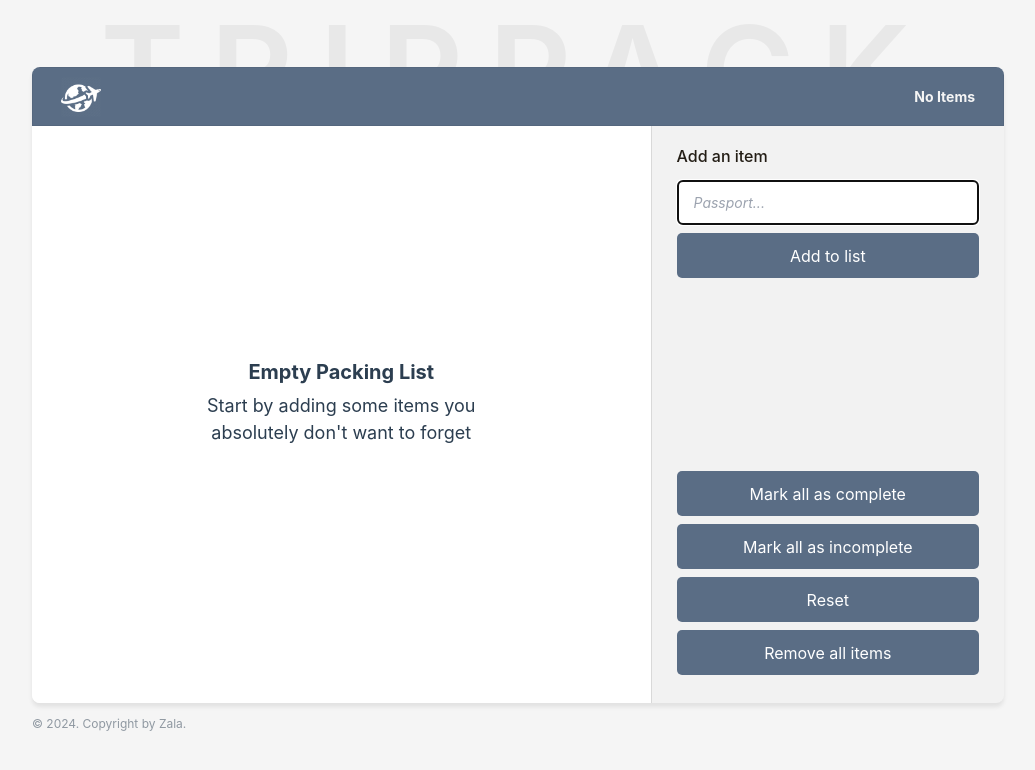
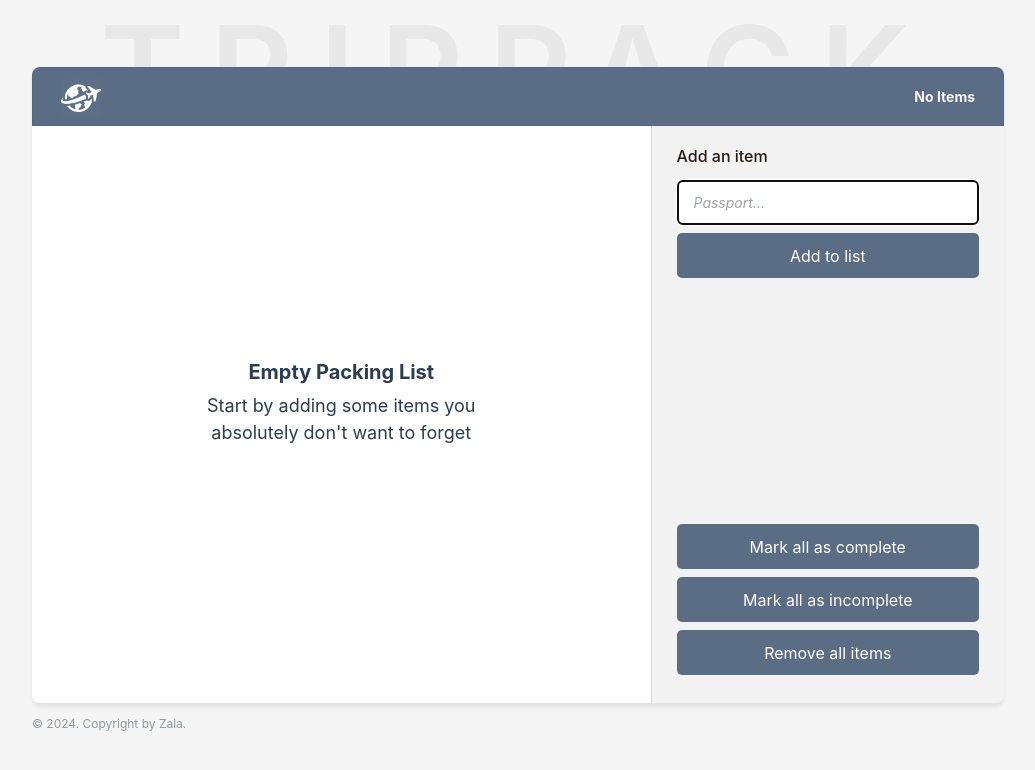
Before and after one commit to zala-dev/trip-pack, a React (Vite) app: page / in a window 1280 px wide. Shown: the top 770 px of the page, without its empty margins (122-1157 px from the left). Built offline with nearby package versions, Linux system fonts and the light colour scheme.

Commit message:
replace context api with Zustand state management lib

```diff
--- a/package.json
+++ b/package.json
@@ -12,7 +12,8 @@
   "dependencies": {
     "react": "^18.3.1",
     "react-dom": "^18.3.1",
-    "react-select": "^5.7.5"
+    "react-select": "^5.7.5",
+    "zustand": "^4.5.4"
   },
   "devDependencies": {
     "@types/react": "^18.3.3",
--- a/src/components/AddItemForm.jsx
+++ b/src/components/AddItemForm.jsx
@@ -1,31 +1,31 @@
 import { useRef, useState } from "react";
 import Button from "./Button";
 
-import { useItemsContext } from "../lib/custom-hooks";
+import { useItemsStore } from "../store/items-store";
 
 export default function AddItemForm() {
-  const { addItem: onAddItem } = useItemsContext();
+  const addItem = useItemsStore((state) => state.addItem);
 
   const inputRef = useRef(null);
 
-  const [itemText, setItemText] = useState("");
+  const [itemName, setItemName] = useState("");
 
   const handleOnChange = (e) => {
     const { value } = e.target;
-    setItemText(value);
+    setItemName(value);
   };
 
   const handleOnSubmit = (e) => {
     e.preventDefault();
 
-    if (!itemText) {
+    if (!itemName) {
       alert(`Item name can not be empty`);
       inputRef.current.focus();
       return;
     }
 
-    onAddItem(itemText);
-    setItemText("");
+    addItem(itemName);
+    setItemName("");
   };
 
   return (
@@ -34,8 +34,8 @@ export default function AddItemForm() {
       <input
         ref={inputRef}
         placeholder="Passport..."
-        name="itemText"
-        value={itemText}
+        name="itemName"
+        value={itemName}
         onChange={handleOnChange}
         autoFocus
       />
--- a/src/components/App.jsx
+++ b/src/components/App.jsx
@@ -3,19 +3,15 @@ import Header from "./Header";
 import Footer from "./Footer";
 import Sidebar from "./Sidebar";
 import ItemList from "./ItemList";
-import ItemsContextProvider from "../contexts/ItemsContextProvider";
-import { useContext } from "react";
 
 function App() {
   return (
     <>
       <BackgroundText />
       <main>
-        <ItemsContextProvider>
-          <Header />
-          <ItemList />
-          <Sidebar />
-        </ItemsContextProvider>
+        <Header />
+        <ItemList />
+        <Sidebar />
       </main>
       <Footer />
     </>
--- a/src/components/ButtonGroup.jsx
+++ b/src/components/ButtonGroup.jsx
@@ -1,18 +1,17 @@
+import { useItemsStore } from "../store/items-store";
 import Button from "./Button";
-import { useItemsContext } from "../lib/custom-hooks";
 
 export default function ButtonGroup() {
-  const {
-    removeAllItems,
-    resetToInitialItems,
-    markAllAsComplete,
-    markAllAsIncomplete,
-  } = useItemsContext();
+  const { markAllAsComplete, markAllAsIncomplete, removeAllItems } =
+    useItemsStore((state) => ({
+      markAllAsComplete: state.markAllAsComplete,
+      markAllAsIncomplete: state.markAllAsIncomplete,
+      removeAllItems: state.removeAllItems,
+    }));
 
   const secondaryButtonTexts = [
     { text: "Mark all as complete", onClick: markAllAsComplete },
     { text: "Mark all as incomplete", onClick: markAllAsIncomplete },
-    { text: "Reset", onClick: resetToInitialItems },
     { text: "Remove all items", onClick: removeAllItems },
   ];
 
--- a/src/components/ItemCounter.jsx
+++ b/src/components/ItemCounter.jsx
@@ -1,7 +1,7 @@
-import { useItemsContext } from "../lib/custom-hooks";
+import { useItemsStore } from "../store/items-store";
 
 export default function ItemCounter() {
-  const { items } = useItemsContext();
+  const items = useItemsStore((state) => state.items);
 
   return (
     <p className="counter">
--- a/src/components/ItemList.jsx
+++ b/src/components/ItemList.jsx
@@ -1,18 +1,28 @@
 import Select from "react-select";
 import NoItem from "./NoItem";
 import { useMemo, useState } from "react";
-
-import { useItemsContext } from "../lib/custom-hooks";
+import { useItemsStore } from "../store/items-store";
 
 const sortingOptions = [
-  { label: "Sort by default", value: "default" },
-  { label: "Sort by packed", value: "packed" },
-  { label: "Sort by unpacked", value: "unpacked" },
+  {
+    label: "Sort by default",
+    value: "default",
+  },
+  {
+    label: "Sort by packed",
+    value: "packed",
+  },
+  {
+    label: "Sort by unpacked",
+    value: "unpacked",
+  },
 ];
 
 export default function ItemList() {
-  const [sortBy, setSoryBy] = useState("default");
-  const { items, deleteItem, toggeleCheckbox } = useItemsContext();
+  const items = useItemsStore((state) => state.items);
+  const deleteItem = useItemsStore((state) => state.deleteItem);
+  const toggleCheckbox = useItemsStore((state) => state.toggleCheckbox);
+  const [sortBy, setSortBy] = useState("default");
 
   const sortedItems = useMemo(
     () =>
@@ -32,44 +42,45 @@ export default function ItemList() {
 
   return (
     <ul className="item-list">
-      {!items.length && <NoItem />}
+      {items.length === 0 ? <NoItem /> : null}
 
       {items.length > 0 ? (
         <section className="sorting">
           <Select
-            onChange={(option) => setSoryBy(option.value)}
+            onChange={(option) => setSortBy(option.value)}
             defaultValue={sortingOptions[0]}
             options={sortingOptions}
           />
         </section>
       ) : null}
 
-      {sortedItems.map((item, idx) => (
-        <Item
-          key={idx}
-          item={item}
-          deleteItem={deleteItem}
-          toggeleCheckbox={toggeleCheckbox}
-        />
-      ))}
+      {sortedItems.map((item) => {
+        return (
+          <Item
+            key={item.id}
+            item={item}
+            onDeleteItem={deleteItem}
+            onToggleCheckbox={toggleCheckbox}
+          />
+        );
+      })}
     </ul>
   );
 }
 
-function Item({ item, deleteItem, toggeleCheckbox }) {
-  const { id, name, packed } = item;
+function Item({ item, onDeleteItem, onToggleCheckbox }) {
   return (
     <li className="item">
       <label>
         <input
-          id="checkbox"
+          onChange={() => onToggleCheckbox(item.id)}
+          checked={item.packed}
           type="checkbox"
-          checked={packed}
-          onChange={() => toggeleCheckbox(id)}
-        />
-        {name}
+        />{" "}
+        {item.name}
       </label>
-      <button onClick={() => deleteItem(id)}>❌</button>
+
+      <button onClick={() => onDeleteItem(item.id)}>❌</button>
     </li>
   );
 }
--- /dev/null
+++ b/src/store/items-store.js
@@ -0,0 +1,63 @@
+import { create } from "zustand";
+
+// Function to get items from localStorage
+const getInitialItems = () => {
+  const items = localStorage.getItem("items");
+  return items ? JSON.parse(items) : [];
+};
+
+export const useItemsStore = create((set) => ({
+  items: getInitialItems(),
+  addItem: (newItemName) => {
+    set((state) => {
+      const newItem = {
+        id: new Date().getTime(),
+        name: newItemName,
+        packed: false,
+      };
+      const newItems = [...state.items, newItem];
+      return { items: newItems };
+    });
+  },
+  deleteItem: (id) => {
+    set((state) => {
+      const newItems = state.items.filter((item) => item.id !== id);
+      return { items: newItems };
+    });
+  },
+  removeAllItems: () => {
+    set(() => ({ items: [] }));
+  },
+  toggleCheckbox: (id) => {
+    set((state) => {
+      const newItems = state.items.map((item) => {
+        if (item.id === id) {
+          return { ...item, packed: !item.packed };
+        }
+        return item;
+      });
+      return { items: newItems };
+    });
+  },
+  markAllAsComplete: () => {
+    set((state) => {
+      const newItems = state.items.map((item) => {
+        return { ...item, packed: true };
+      });
+      return { items: newItems };
+    });
+  },
+  markAllAsIncomplete: () => {
+    set((state) => {
+      const newItems = state.items.map((item) => {
+        return { ...item, packed: false };
+      });
+      return { items: newItems };
+    });
+  },
+}));
+
+// Subscribe to state changes to update localStorage
+useItemsStore.subscribe((state) => {
+  localStorage.setItem("items", JSON.stringify(state.items));
+});
```
Also changed, not shown: 2 other files (tests, documents, lock files or other folders).
